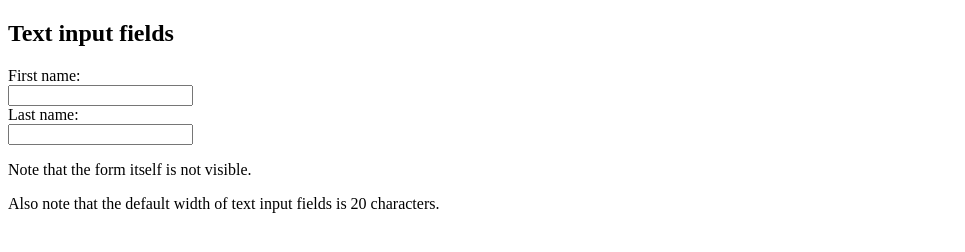
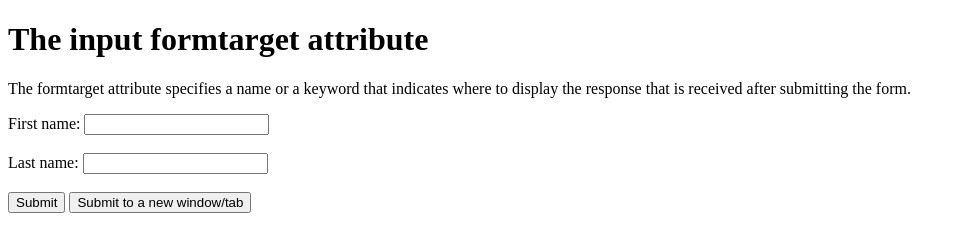
Before and after one commit to Maziko12/Maziko12.github.io, a plain HTML site: page index.html in a window 1280 px wide. Shown: the whole page, without its empty margins (0-965 px from the left). Drawn offline with Linux system fonts and the light colour scheme.

Commit message:
Update index.html

```diff
--- a/index.html
+++ b/index.html
@@ -2,18 +2,18 @@
 <html>
 <body>
 
-<h2>Text input fields</h2>
+<h1>The input formtarget attribute</h1>
 
-<form action="">
-  <label for="fname">First name:</label><br>
-  <input type="text" id="fname" name="fname"><br>
-  <label for="lname">Last name:</label><br>
-  <input type="text" id="lname" name="lname">
+<p>The formtarget attribute specifies a name or a keyword that indicates where to display the response that is received after submitting the form.</p>
+
+<form action="/action_page.php">
+  <label for="fname">First name:</label>
+  <input type="text" id="fname" name="fname"><br><br>
+  <label for="lname">Last name:</label>
+  <input type="text" id="lname" name="lname"><br><br>
+  <input type="submit" value="Submit">
+  <input type="submit" formtarget="_blank" value="Submit to a new window/tab">
 </form>
-
-<p>Note that the form itself is not visible.</p>
-
-<p>Also note that the default width of text input fields is 20 characters.</p>
 
 </body>
 </html>
```
